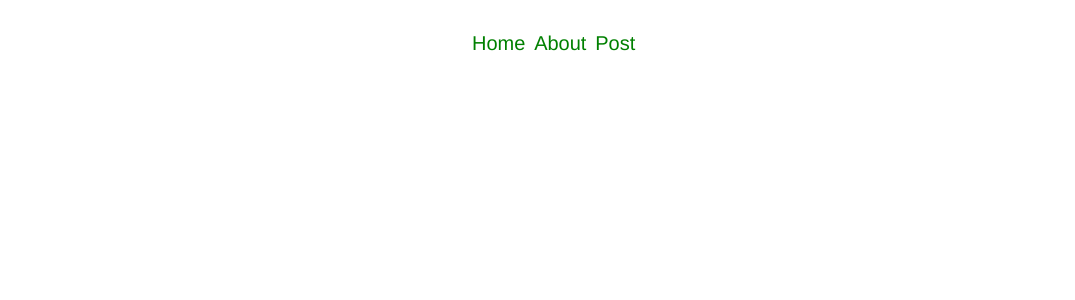
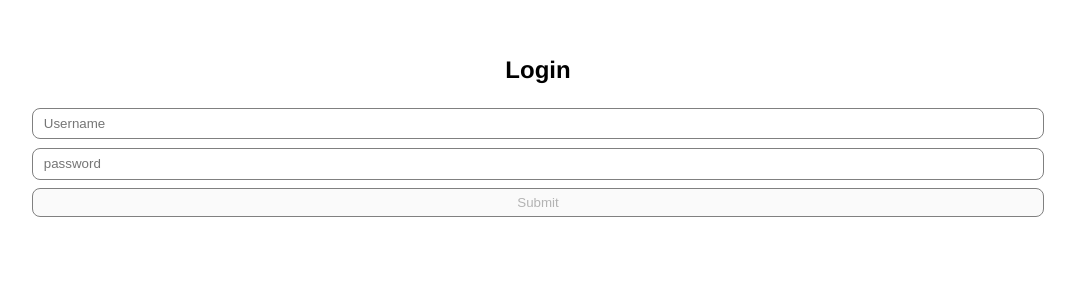
Before and after one commit to or-abdillh/learn-vuex, a Vue app: page /login in a window 1280 px wide. Before the commit this address had no page. Shown: the top 300 px of the page, without its empty margins (102-1177 px from the left). Built offline with nearby package versions, Linux system fonts and the light colour scheme.

Commit message:
Create login authentication and state management to store information about username

```diff
--- a/src/App.vue
+++ b/src/App.vue
@@ -1,5 +1,5 @@
 <template>
-   <ul>
+   <ul v-if="$route.fullPath != '/login'" >
       <li>
          <router-link to="/" >Home</router-link>
       </li>
@@ -10,7 +10,8 @@
          <router-link to="/post" >Post</router-link>
       </li>
    </ul>
-   <router-view></router-view>
+   <router-view>
+   </router-view>
 </template>
 
 
--- a/src/main.js
+++ b/src/main.js
@@ -1,7 +1,9 @@
 import { createApp } from 'vue'
 import { router } from './router/'
+import { store } from './store'
 import App from './App.vue'
 
 createApp(App)
 .use(router)
+.use(store)
 .mount('#app')
--- a/src/router/index.js
+++ b/src/router/index.js
@@ -2,6 +2,7 @@ import { createRouter, createWebHistory } from 'vue-router'
 import Home from '../views/Home.vue'
 import About from '../views/About.vue'
 import Post from '../views/Post.vue'
+import Login from '../views/Login.vue'
 
 const routes = [
   {
@@ -18,9 +19,23 @@ const routes = [
     path: '/post',
     name: 'Post',
     component: Post
+  },
+  {
+    path: '/login',
+    name: 'Login',
+    component: Login
   }
 ]
 export const router = createRouter({
   history: createWebHistory(process.env.BASE_URL),
   routes
 })
+
+router.beforeEach((to, from, next) => {
+   let isAuth;
+   if ( localStorage.getItem('isAuth') ) isAuth = true
+   else isAuth = false
+
+   if ( to.name !== 'Login' && !isAuth ) next({ name: 'Login' })
+   else next()
+})
--- a/src/store/index.js
+++ b/src/store/index.js
@@ -0,0 +1,14 @@
+import { createStore } from 'vuex'
+
+export const store = createStore({
+   state() {
+      return {
+         username: ''
+      }
+   },
+   mutations: {
+      setUserName(state, value) {
+         state.username = value
+      }
+   }
+})
--- a/src/views/Home.vue
+++ b/src/views/Home.vue
@@ -1,14 +1,30 @@
 <template>
    <div class="home-wrapper">
       <h2>Wellcome</h2>
-      <p>Hello, user</p>
+      <p>Hello, {{ store.state.username }}</p>
+      <button @click="logout" type="button">Log out</button>
    </div>
 </template>
 
 <script>
 
+   import { ref } from 'vue'
+   import { router } from '../router'
+   import { store } from '../store'
+
    export default {
-      name: 'Home'
+      name: 'Home',
+      setup() {
+
+         const logout = () => {
+            localStorage.removeItem('isAuth')
+            setTimeout(() => {
+               router.push({ name: 'Login' })
+            }, 500);
+         }
+
+         return { logout, store }
+      }
    }
 
 </script>
@@ -20,12 +36,28 @@
       text-align: center;
       margin: 4rem auto 0;
       background: whitesmoke;
-      padding: .55rem;
+      padding: .75rem;
       border-radius: 12px;
 
       h2, p {
          line-height: 50%;
       }
+
+      button {
+         width: 55%;
+         padding: .45rem;
+         font-size: 1rem;
+         font-weight: bold;
+         border-radius: 8px;
+         border: 1.5px solid gray;
+         margin-top: 1rem;
+         transition: .3s ease;
+
+         &:active, &:hover {
+            border-color: salmon;
+            letter-spacing: 2px;
+         }
+      }
    }
 
 </style>
--- /dev/null
+++ b/src/views/Login.vue
@@ -0,0 +1,77 @@
+<template>
+   <div class="login-wrapper">
+      <h3>Login</h3>
+      <input v-model="userName" type="text" placeholder="Username" />
+      <input type="password" placeholder="password" />
+      <button ref="btnLogin" :disabled="userName == ''" @click="login" type="button">Submit</button>
+   </div>
+</template>
+<script>
+   import { ref } from 'vue'
+   import { router } from '../router/'
+   import { store } from '../store'
+
+   export default {
+      name: 'Login',
+      setup() {
+
+         const userName = ref('')
+         const btnLogin = ref(null)
+
+         const login = () => {
+            btnLogin.value.innerHTML = 'Loading, please wait'
+            localStorage.setItem('isAuth', true)
+            store.commit('setUserName', userName.value)
+
+            setTimeout(() => {
+               router.push({name: 'Home'})
+            }, 1500)
+         }
+         return { userName, btnLogin, login, store }
+      }
+   }
+
+</script>
+
+<style lang="scss" >
+
+   .login-wrapper {
+      width: 80%;
+      margin: 2rem auto 0;
+      display: flex;
+      flex-wrap: wrap;
+      justify-content: center;
+
+      h3 {
+         text-align: center;
+         font-size: 1.5rem;
+      }
+
+      input {
+         padding: .45rem .65rem;
+
+         &:focus {
+            outline: none;
+            border-color: salmon;
+         }
+      }
+
+      button {
+         padding: .35rem;
+         transition: .3s ease;
+
+         &:active {
+            letter-spacing: 2px;
+            border-color: salmon;
+         }
+      }
+
+      input, button {
+         width: 100%;
+         border-radius: 8px;
+         border: 1.5px solid gray;
+         margin-bottom: .55rem;
+      }
+   }
+
+</style>
--- a/src/views/Post.vue
+++ b/src/views/Post.vue
@@ -35,10 +35,11 @@
          font-weight: bold;
          border-radius: 8px;
          border: 1.5px solid gray;
+         transition: .3s ease;
 
          &:active, &:hover {
             border-color: salmon;
-            box-shadow: 1px 1px 2px gray;
+            letter-spacing: 2px;
          }
       }
    }
```
